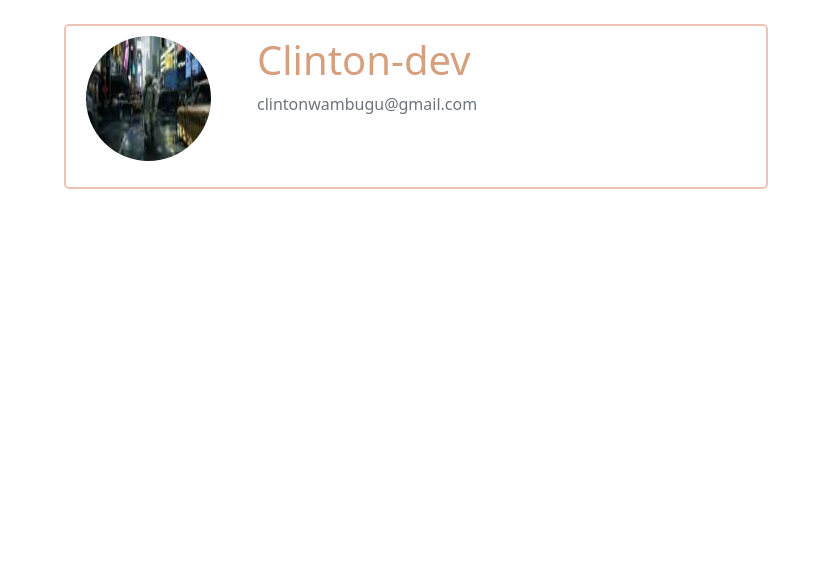
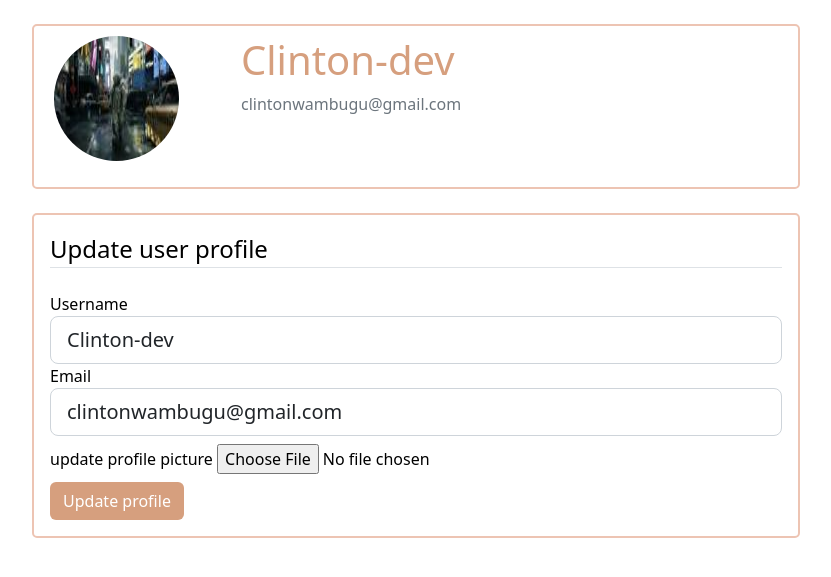
Before and after one commit to Clinton-dev/my-dev-blog, a Flask app: page /profile in a window 1280 px wide. Shown: the part 56-633 px from the top of the page, without its empty margins (224-1055 px from the left). Run offline with Flask 2, Linux system fonts and the light colour scheme; a user stored in the database is signed in; some libraries are stand-ins or nearby versions.

Commit message:
Add update functionality to user profile page

```diff
--- a/blog/forms.py
+++ b/blog/forms.py
@@ -1,4 +1,5 @@
 from flask_wtf import FlaskForm
+from flask_wtf.file import FileField, FileAllowed
 from flask_login import current_user
 from wtforms import StringField, PasswordField, SubmitField, BooleanField
 from wtforms.validators import DataRequired,Length, Email, EqualTo,ValidationError
@@ -32,6 +33,7 @@ class UpdateProfileForm(FlaskForm):
     email = StringField('Email', validators=[DataRequired(),Email()])
     # password = PasswordField('Password', validators=[DataRequired()])
     # confirm_password = PasswordField('Confirm Password', validators=[DataRequired(), EqualTo('password')])
+    picture = FileField('update profile picture',validators=[FileAllowed(['jpg','png'])])
     submit = SubmitField('Update profile')
 
     def validate_username(self, username):
--- a/blog/routes.py
+++ b/blog/routes.py
@@ -1,3 +1,6 @@
+import os
+import secrets
+from PIL import Image
 from flask import redirect, render_template,url_for, flash, request
 from blog import app, db, bcrypt
 from blog.forms import RegistrationForm, LoginForm, UpdateProfileForm
@@ -80,9 +83,33 @@ def logout():
     flash('User logout successful','success')
     return redirect('login')
 
-@app.route("/profile")
+def save_picture(form_pic):
+    random_hex = secrets.token_hex(8)
+    _f_name,f_ext = os.path.splitext(form_pic.filename)
+    picture_fn = random_hex + f_ext
+    picture_path = os.path.join(app.root_path, 'static/profile-pic', picture_fn)
+
+    output_size = (125,125)
+    i = Image.open(form_pic)
+    i.thumbnail(output_size)
+    i.save(picture_path)
+    return picture_fn
+
+@app.route("/profile", methods=["POST","GET"])
 @login_required
 def profile():
     form = UpdateProfileForm()
+    if form.validate_on_submit():
+        if form.picture.data:
+            picture_file = save_picture(form.picture.data)
+            current_user.image_file = picture_file
+        current_user.username = form.username.data
+        current_user.email = form.email.data
+        db.session.commit()
+        flash('Profile updated successfully!', 'success')
+        return redirect(url_for('profile'))
+    elif request.method == 'GET':
+        form.username.data = current_user.username
+        form.email.data = current_user.email
     img_file = url_for('static', filename='profile-pic/' + current_user.image_file)
     return render_template('profile.html', title="profile", user_img=img_file, form=form)
--- a/blog/static/styles.css
+++ b/blog/static/styles.css
@@ -86,7 +86,7 @@ a.form-link {
     border: 2px solid #EDC4B3;
     border-radius: 5px;
     margin-bottom: 20px;
-    width: 55vw;
+    width: 60vw;
     margin: 0 auto;
 }
 
--- a/blog/templates/profile.html
+++ b/blog/templates/profile.html
@@ -14,5 +14,53 @@
                 </div>
             </div>
         </div>
+        <div class="row align-items-center">
+            <div class="form-container  mt-4 p-3">
+            <form method="POST" action="" enctype="multipart/form-data">
+                {{ form.hidden_tag() }}
+                <fieldset class="form-group">
+                    <legend class="border-bottom mb-4">Update user profile</legend>
+                    <div class="form-group">
+                        {{ form.username.label(class="form-control-label") }}
+
+                        {% if form.username.errors %}
+                            {{ form.username(class="form-control form-control-lg is-invalid") }}
+                            <div class="invalid-feedback">
+                                {% for error in form.username.errors %}
+                                    <span>{{ error }}</span>
+                                {% endfor %}
+                            </div>
+                        {% else %}
+                            {{ form.username(class="form-control form-control-lg") }}
+                        {% endif %}
+                    </div>
+                    <div class="form-group">
+                        {{ form.email.label(class="form-control-label") }}
+                        {% if form.email.errors %}
+                            {{ form.email(class="form-control form-control-lg is-invalid") }}
+                            <div class="invalid-feedback">
+                                {% for error in form.email.errors %}
+                                    <span>{{ error }}</span>
+                                {% endfor %}
+                            </div>
+                        {% else %}
+                            {{ form.email(class="form-control form-control-lg") }}
+                        {% endif %}
+                    </div>
+                    <div class="form-group mt-2">
+                        {{ form.picture.label() }}
+                        {{ form.picture(class="form-control-file") }}
+                        {% if form.picture.errors %}
+                            {% for error in form.picture.errors %}
+                                <span class="text-danger">{{ error }}</span></br>
+                            {% endfor %}
+                        {% endif %}
+                    </div>
+                    </fieldset>
+                    <div class="form-group mt-2">
+                        {{ form.submit(class="btn form-btn") }}
+                    </div>
+                </form>
+            </div>
     </div>
 {% endblock%}
```
Also changed, not shown: blog/site.db, blog/static/profile-pic/1b45ba13830a1fad.jpg (added), blog/static/profile-pic/67ab21181fc99a98.png (added).
